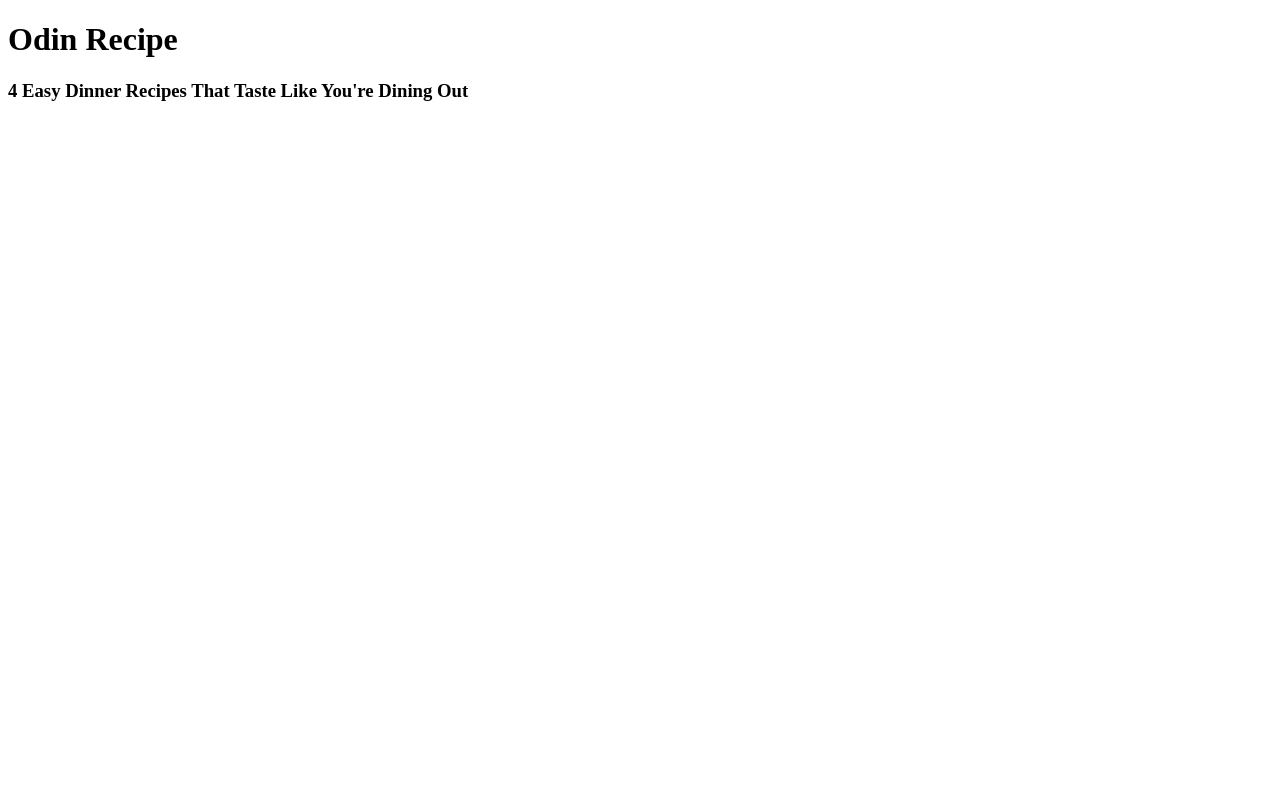
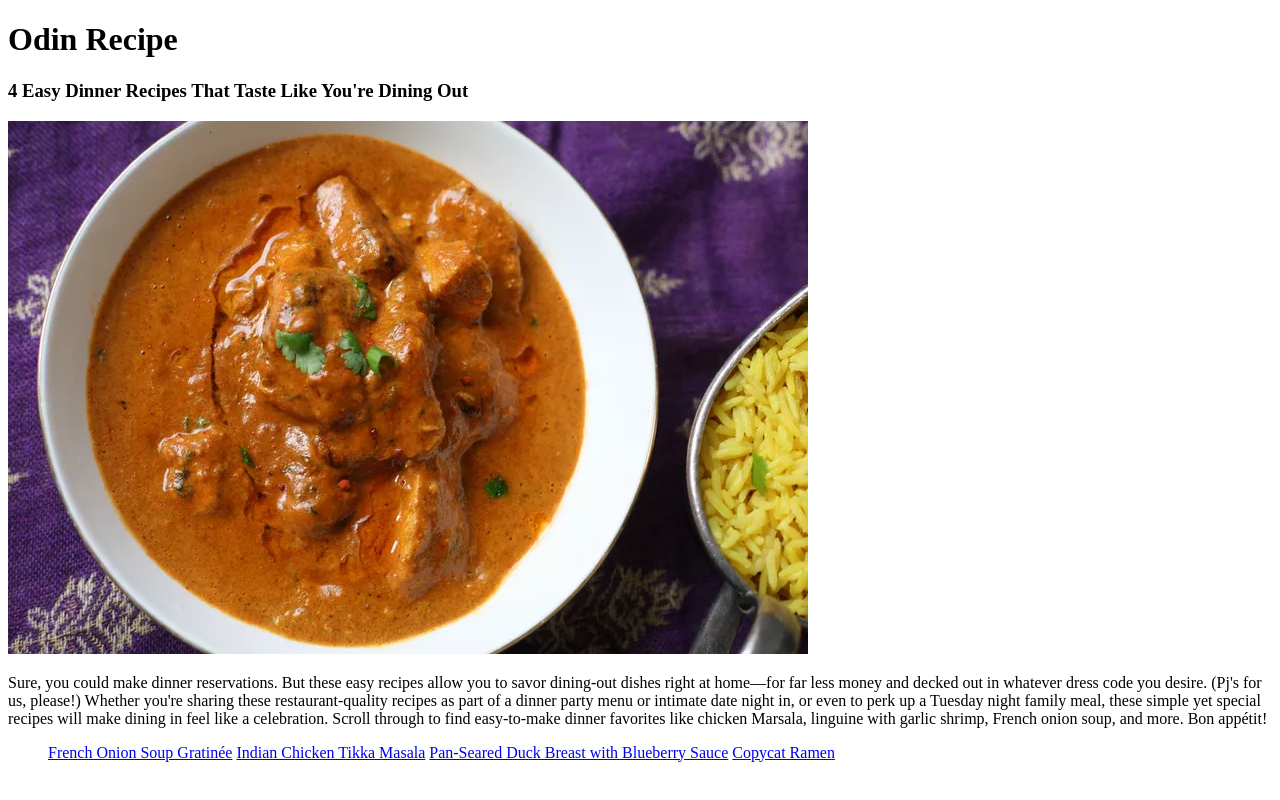
Before and after one commit to SubyiaLab/odin-recipes, a plain HTML site: page index.html in a window 1280 px wide. Drawn offline with Linux system fonts and the light colour scheme.

Commit message:
Finished design of index,html

```diff
--- a/index.html
+++ b/index.html
@@ -10,7 +10,23 @@
   <div>
   <h1>Odin Recipe</h1>
   <h3>4 Easy Dinner Recipes That Taste Like You're Dining Out</h3>
+  <img src="/images/food.jpg">
+  <p>Sure, you could make dinner reservations. But these easy recipes allow you to savor dining-out dishes right at home—for far
+     less money and decked out in whatever dress code you desire.
+     (Pj's for us, please!) Whether you're sharing these restaurant-quality recipes as part of a dinner party menu or intimate date night in, or even to perk up a Tuesday night family meal,
+      these simple yet special recipes will make dining in feel like a celebration.
+
+      Scroll through to find easy-to-make dinner favorites like chicken Marsala, linguine with garlic shrimp, French onion soup, and more. Bon appétit!
+
+</p>
   </div>
+    <ul>
+        <il><a href="/recipes/FrenchOnion.html">French Onion Soup Gratinée</a></il>
+        <il><a href="/recipes/Masala.html">Indian Chicken Tikka Masala</a></il>
+        <il><a href="/recipes/Duck.html">Pan-Seared Duck Breast with Blueberry Sauce</a></il>
+        <il><a href="/recipes/Ramen.html">Copycat Ramen</a></il>
+
+    </ul>
 
 
 </body>
```
